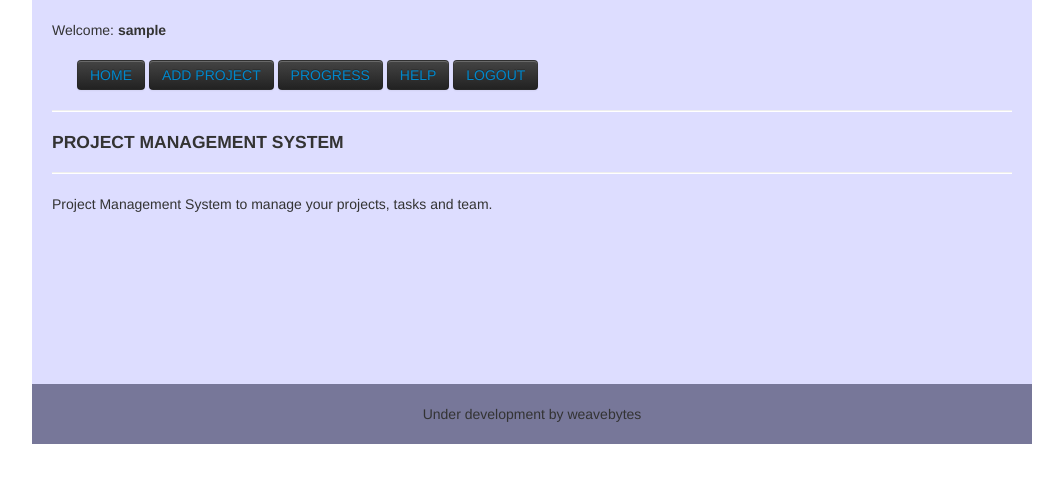
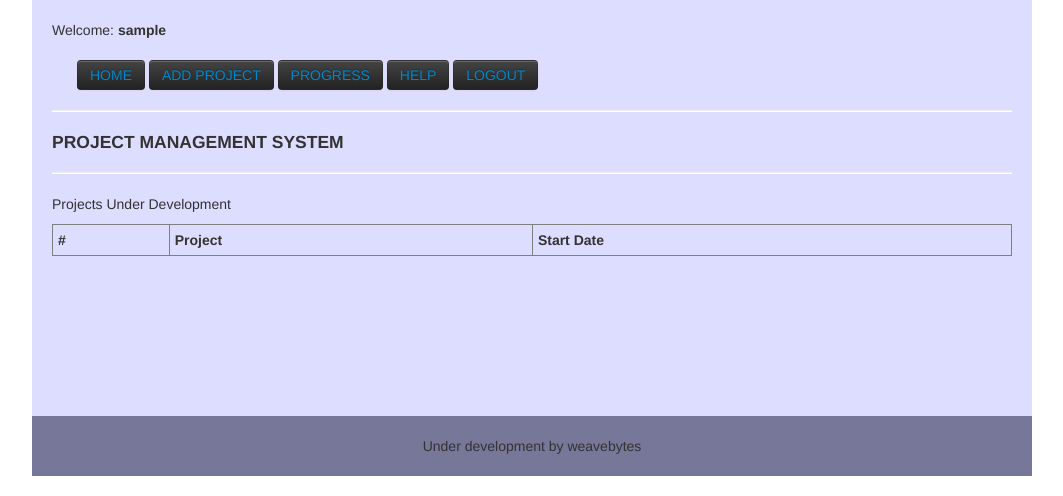
Before and after one commit to stoic1979/djprojman, a Django app: page / in a window 1280 px wide. Shown: the top 496 px of the page, without its empty margins (108-1171 px from the left). Run offline with Django 3.2, Linux system fonts and the light colour scheme; the visitor is signed in with stand-in values (Sample User, id 1); data that the repository does not hold is empty; parts of the project's set-up code (start-up, migrations or seed data) failed here and were passed over.

Commit message:
show projects list

```diff
--- a/dashboard/templates/index.html
+++ b/dashboard/templates/index.html
@@ -8,8 +8,22 @@
     <h4> PROJECT MANAGEMENT SYSTEM </h4><hr>
 
     <section>
-    <p>Project Management System to manage your projects, tasks and team.</p>
+    <p>Projects Under Development</p>
     </section>
+    <table border="1" cellspacing="5" cellpadding="5" width="100%">
+        <tr>
+            <td><b>#</b></td>
+            <td><b>Project</b></td>
+            <td><b>Start Date</b></td>
+        </tr>
+        {% for project in projects %}
+        <tr>
+            <td>{{ forloop.counter }}</td>
+            <td>{{ project.title }}</td>
+            <td>{{ project.start_date }}</td>
+        </tr>
+        {% endfor %}
+    </table>
 
     <br> <br> <br> <br> <br> <br> <br>
 
--- a/work/views.py
+++ b/work/views.py
@@ -16,7 +16,12 @@ def home(request):
     """
     home page view for the website
     """
-    return render_to_response('index.html', {'request':request})
+    projects = Project.objects.all()
+    for project in projects:
+        print project
+
+    c = {'projects': projects, 'request': request}
+    return render_to_response('index.html', c)
 
 def login_page(request):
     """
```
